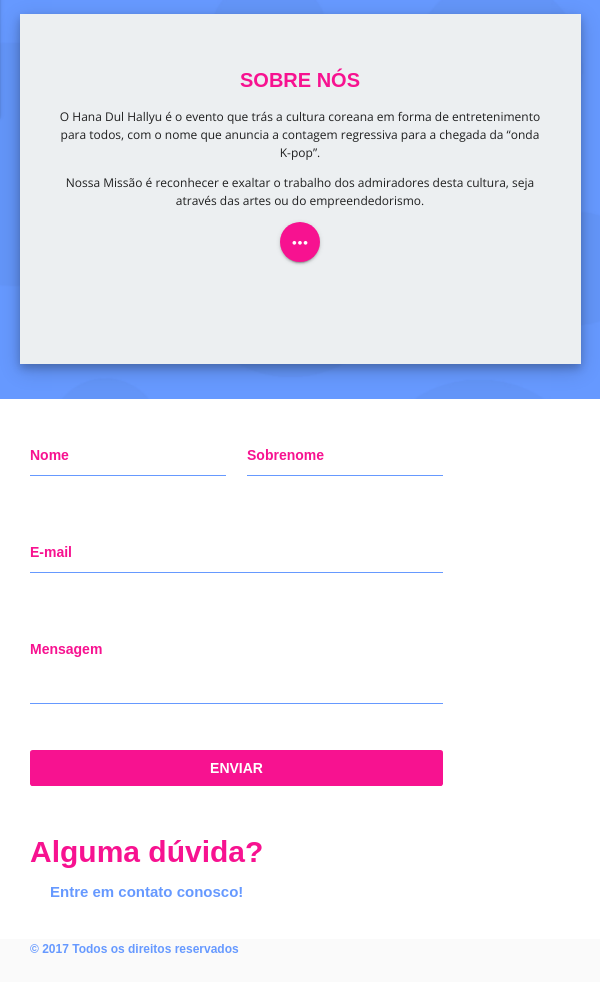
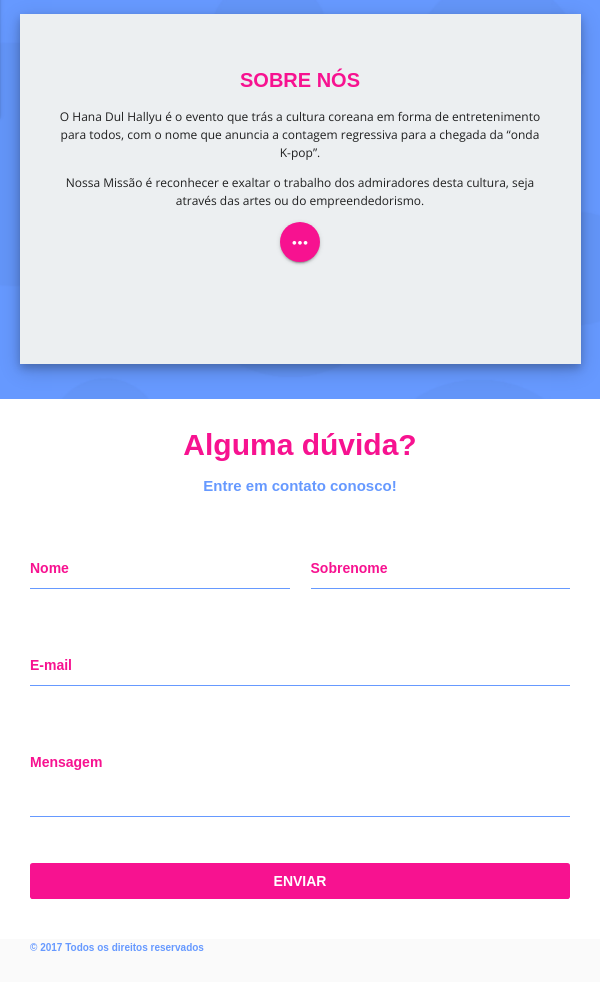
Before and after one commit to lucasweiby/hdh, a PHP site: page / in a window 600 px wide. Shown: the part 743-1725 px from the top of the page. Run offline with PHP 8.4, Linux system fonts and the light colour scheme; some libraries are stand-ins or nearby versions; some web fonts are replaced.

Commit message:
Adjustments on footer and external page

```diff
--- a/assets/about-page.php
+++ b/assets/about-page.php
@@ -70,9 +70,8 @@
 				</div>
 			</div>
 		</div>
-
-		<a class="btn-floating btn-large waves-effect waves-light tooltipped more hide-on-small-only" data-position="bottom" data-delay="50" data-tooltip="Voltar" href="../index.php"><i class="hvr-grow material-icons">home</i></a>
-		<a class="btn-floating btn-small waves-effect waves-light tooltipped more hide-on-med-and-up center-align" data-position="bottom" data-delay="50" data-tooltip="Voltar" href="../index.php"><i class="hvr-grow material-icons">home</i></a>
+		<a class="back btn-floating btn-large waves-effect waves-light tooltipped hide-on-small-only" data-position="bottom" data-delay="50" data-tooltip="Voltar" href="../index.php"><i class="hvr-grow material-icons">home</i></a>
+		<a class="back btn-floating btn-small waves-effect waves-light tooltipped hide-on-med-and-up center-align" data-position="bottom" data-delay="50" data-tooltip="Voltar" href="../index.php"><i class="hvr-grow material-icons">home</i></a>
 	</div>
 
 	<!--Import jQuery before materialize.js-->
--- a/assets/contact.php
+++ b/assets/contact.php
@@ -1,6 +1,6 @@
 <section id="contact">
 	<div class="container">
-		<div class="row">
+		<div class="row hide-on-small-only">
 			<div class="col lg6 m6"> <!-- debora esteve aqui -->
 				<form id="form-contact" class="margem col lg12 m12 s12" action="send_email.php" name="form_contato" method="post">
 					<div class="row">
@@ -36,6 +36,42 @@
 			</div>
 		</div>
 
+		<div class="row hide-on-med-and-up">
+			<div class="col s12 center-align">
+				<div class="text-contact">
+					<h1 class="um">Alguma dúvida?</h1>
+					<p class="dois">Entre em contato conosco!</p>
+				</div>
+			</div>
+			<div class="col s12"> <!-- debora esteve aqui -->
+				<form id="form-contact" class="margem col lg12 m12 s12" action="send_email.php" name="form_contato" method="post">
+					<div class="row">
+						<div class="input-field col lg6 m6 s6">
+							<input id="first_name" name="first_name" type="text" class="validate">
+							<label for="first_name">Nome</label>
+						</div>
+						<div class="input-field col lg6 m6 s6">
+							<input id="last_name" name="last_name" type="text" class="validate">
+							<label for="last_name">Sobrenome</label>
+						</div>
+					</div>
+					<div class="row">
+						<div class="input-field col s12">
+							<input id="email" name="email" type="email" class="validate">
+							<label for="email">E-mail</label>
+						</div>
+					</div>
+					<div class="row">
+						<div class="input-field col s12">
+							<textarea id="textarea1" name="message" class="materialize-textarea"></textarea>
+							<label for="textarea1">Mensagem</label>
+						</div>
+					</div>
+					<input type="submit" id="enviar" class="hvr-grow waves-effect waves-light btn" value="Enviar" />
+				</form>
+			</div>
+		</div>
+
 	</div>
 
 
--- a/assets/footer.php
+++ b/assets/footer.php
@@ -2,7 +2,7 @@
  	<div class="container">
  		<div class="row">
  			<div class="col m4 s6 copy">
- 				© 2017 Todos os direitos reservados
+ 				© <?php echo date("Y");?> Todos os direitos reservados
  			</div>
  			<div class="col m4 logo-footer hide-on-small-only">
  				<img class="hvr-grow" src="img/hdh-logo.png" alt="">
--- a/css/style.css
+++ b/css/style.css
@@ -162,6 +162,23 @@
   display: none; }
   .scrollToTop :hover {
     background-color: #F71290; }
+  @media only screen and (max-width: 600px) {
+    .scrollToTop {
+      width: 30px;
+      height: 30px;
+      bottom: 70px;
+      right: 30px; }
+      .scrollToTop i {
+        font-size: 20px;
+        margin-top: -10px; } }
+  @media only screen and (min-width: 600px) and (max-width: 1200px) {
+    .scrollToTop {
+      width: 30px;
+      height: 30px;
+      bottom: 70px;
+      right: 30px; }
+      .scrollToTop i {
+        font-size: 30px; } }
 
 footer {
   align-items: center;
@@ -176,7 +193,7 @@ footer {
   font-weight: bold; }
   @media only screen and (max-width: 600px) {
     footer .copy {
-      font-size: 12px; } }
+      font-size: 10px; } }
   footer img {
     width: 50px;
     margin-left: 50%; }
--- a/index.php
+++ b/index.php
@@ -51,7 +51,8 @@
 
   <?php include 'assets/footer.php' ?>
 
-  <a href="#" class="scrollToTop btn-floating btn-large waves-effect waves-light"><i class="material-icons">arrow_upward</i></a>
+  <a href="#" class="scrollToTop btn-floating btn-large waves-effect waves-light hide-on-small-only"><i class="material-icons">arrow_upward</i></a>
+  <a href="#" class="scrollToTop btn-floating btn-small waves-effect waves-light hide-on-med-and-up"><i class="material-icons">arrow_upward</i></a>
 
 
   <!--Import jQuery before materialize.js-->
--- a/js/functions.js
+++ b/js/functions.js
@@ -115,8 +115,7 @@ sr.reveal('.margem', {
 
 sr.reveal('.rodape', {
 	duration: 500,
-	viewFactor: 0.3,
-	reset: true,
+	viewFactor: 0.2,
 	origin: 'bottom'
 })
 
@@ -139,3 +138,8 @@ sr.reveal('.text-about', {
 	reset: true,
 	delay: 300
 })
+
+sr.reveal('back', {
+	duration: 500,
+	viewFactor: 0.2
+})
--- a/sass/style.scss
+++ b/sass/style.scss
@@ -200,6 +200,25 @@
   :hover {
     background-color: $default-pink;
   }
+  @include mobile {
+    width: 30px;
+    height: 30px;
+    bottom:70px;
+    right: 30px;
+    i {
+      font-size: 20px;
+      margin-top: -10px;
+    }
+  }
+  @include tablet {
+    width: 30px;
+    height: 30px;
+    bottom:70px;
+    right: 30px;
+    i {
+      font-size: 30px;
+    }
+  }
 }
 
 footer {
@@ -215,7 +234,7 @@ footer {
   font-weight: bold;
   .copy {
     @include mobile {
-      font-size: 12px;
+      font-size: 10px;
     }
   }
   img {
--- a/send_email.php
+++ b/send_email.php
@@ -1,4 +1,3 @@
-
 <?php
 
 //Variáveis
@@ -48,7 +47,7 @@ $hora_envio = date('H:i:s');
   //enviar
 
   // emails para quem será enviado o formulário
-  $emailenviar = "deboramoura@alu.ufc.br";
+  $emailenviar = "lucas13662@gmail.com";
   $destino = $emailenviar;
   $assunto = "Contato Hana dul Hallyu";
 
```
Also changed, not shown: 1 other file.
